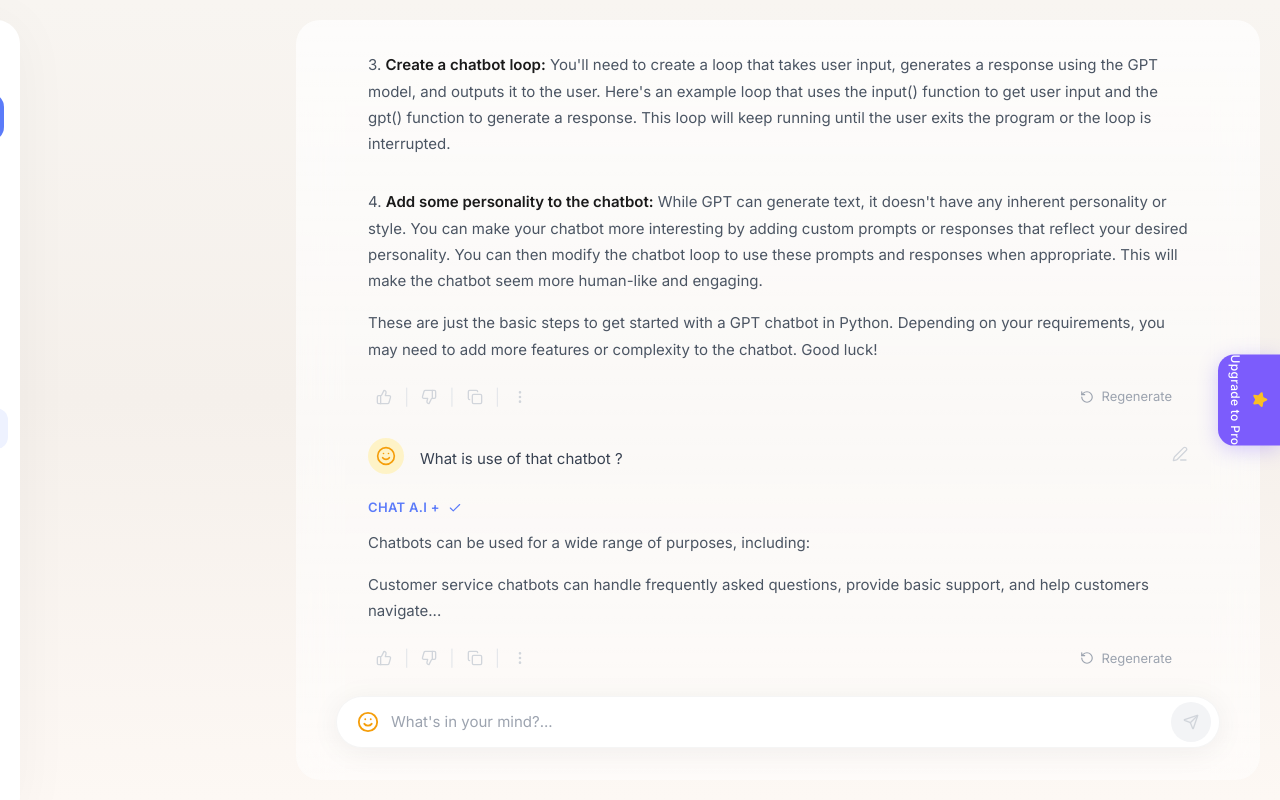
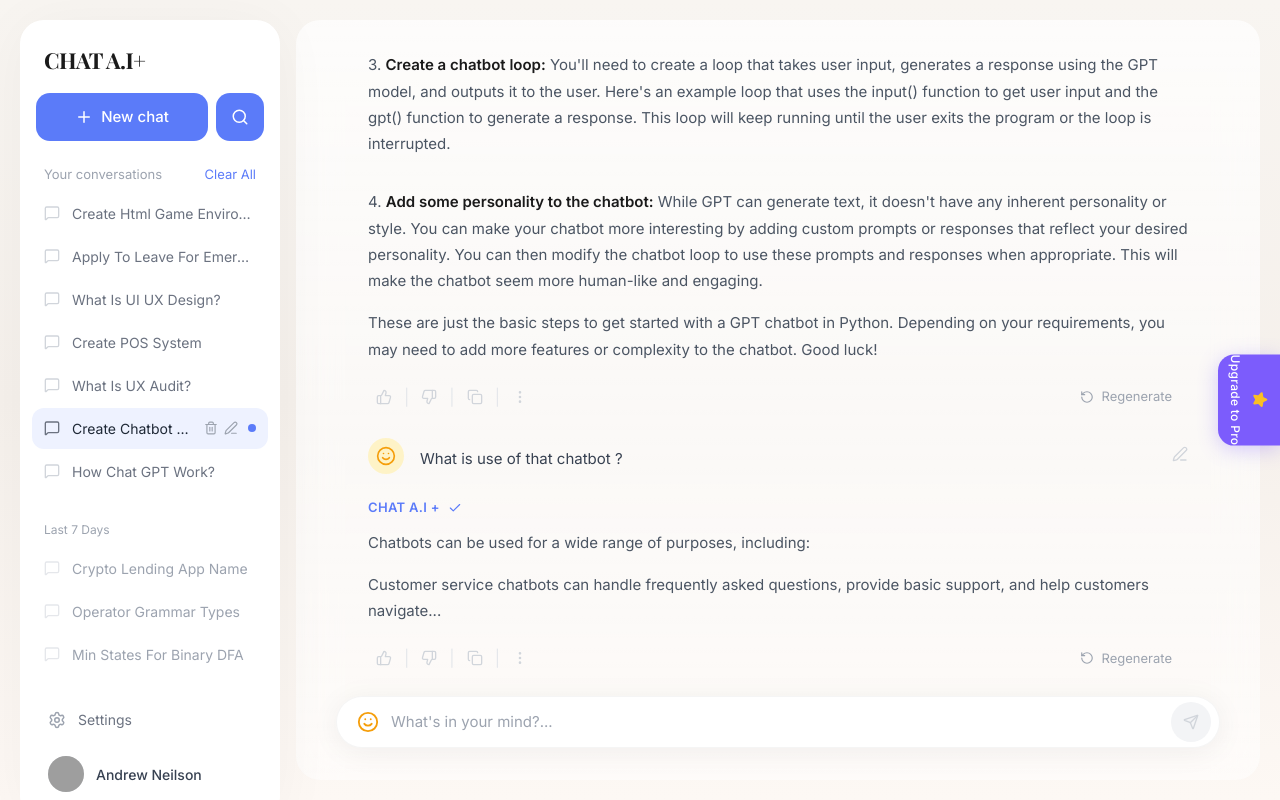
Before and after one commit to huangzirong566/markie-homepage, a React (Vite) app: page /#/chat in a window 1280 px wide. Built offline with nearby package versions, Linux system fonts and the light colour scheme; grey boxes are pictures that could not be loaded; a web font is replaced by a local one.

Commit message:
Fix sidebar visibility on desktop

```diff
--- a/src/pages/ChatPage.tsx
+++ b/src/pages/ChatPage.tsx
@@ -159,10 +159,10 @@ export default function ChatPage() {
       </AnimatePresence>
 
       {/* Sidebar */}
-      <motion.aside
-        initial={false}
-        animate={{ x: sidebarOpen ? 0 : "-100%" }}
-        className="fixed md:relative md:translate-x-0 z-50 w-[260px] h-full bg-white md:ml-5 md:my-5 rounded-[24px] flex flex-col overflow-hidden"
+      <aside
+        className={`fixed md:relative z-50 w-[260px] h-full bg-white md:ml-5 md:my-5 rounded-[24px] flex flex-col overflow-hidden transition-transform duration-300 ${
+          sidebarOpen ? "translate-x-0" : "-translate-x-full md:translate-x-0"
+        }`}
         style={{
           boxShadow: "0px 4px 60px rgba(0, 0, 0, 0.04)"
         }}
@@ -253,7 +253,7 @@ export default function ChatPage() {
             <span className="text-[14px] font-medium text-[#374151]">Andrew Neilson</span>
           </div>
         </div>
-      </motion.aside>
+      </aside>
 
       {/* Main Content */}
       <main className="flex-1 flex flex-col h-full md:p-5 md:pl-4 overflow-hidden">
```
